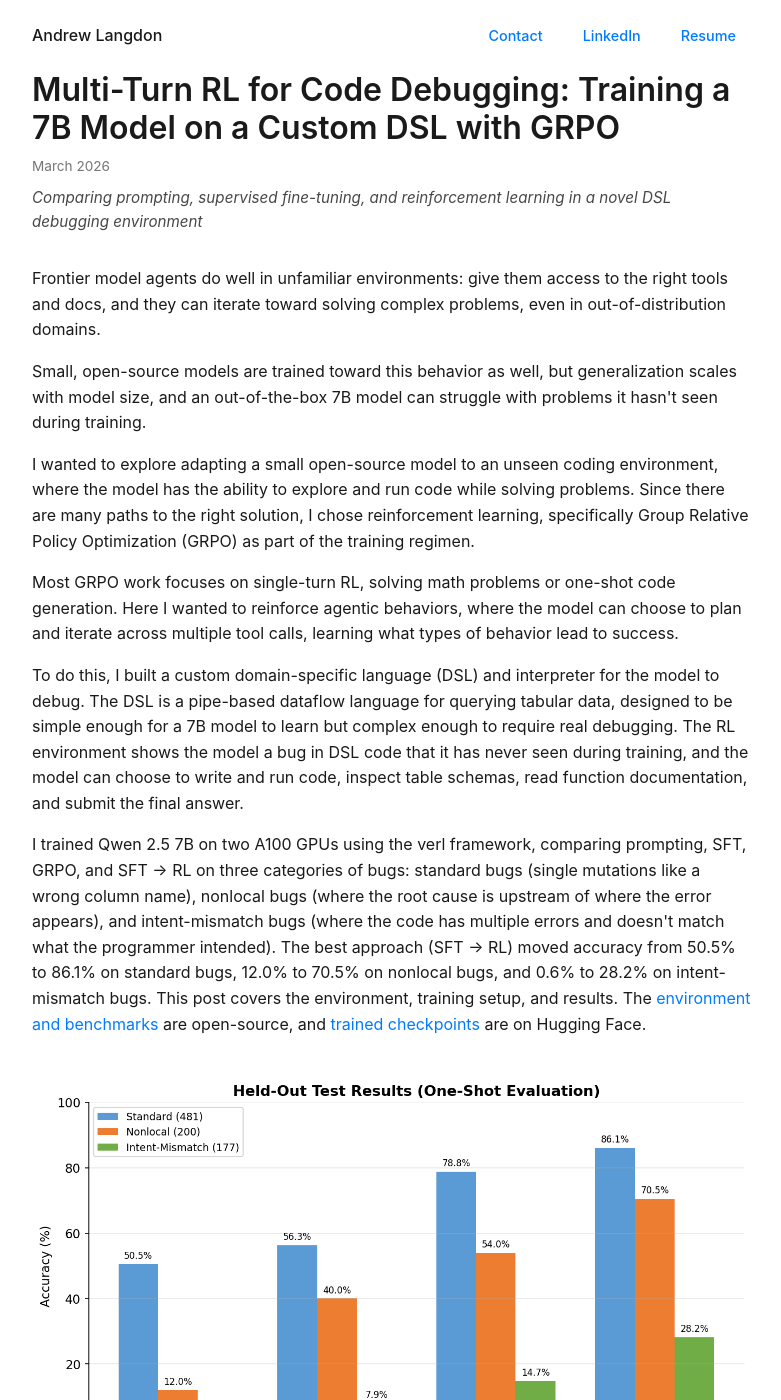
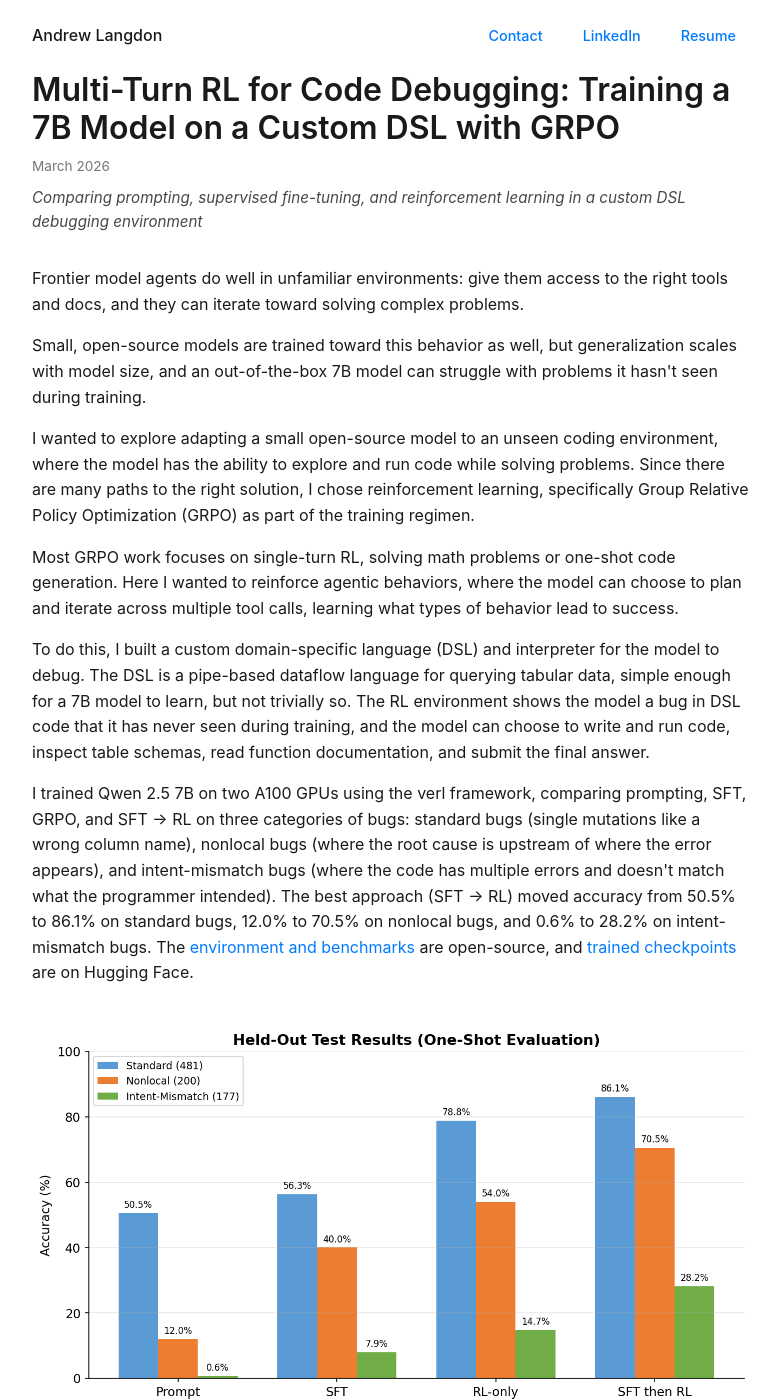
Before and after one commit to AndrewLngdn/andrewlngdn.github.io, a Jekyll site: the page built from dsl_debugger/index.html, in a window 1280 px wide and 1400 px high. Shown: the whole window, without its empty margins (248-1029 px from the left). Built offline with Jekyll 4.4.1, drawn with Linux system fonts in a browser that asks for light colours; some of the changed text lies outside the part shown.

Commit message:
Remove AI-isms and clean up copy

```diff
--- a/dsl_debugger/index.html
+++ b/dsl_debugger/index.html
@@ -1,7 +1,7 @@
 ---
 layout: default
 title: "Multi-Turn RL for Code Debugging: Training a 7B Model on a Custom DSL with GRPO"
-description: "Comparing prompting, supervised fine-tuning, and reinforcement learning in a novel DSL debugging environment"
+description: "Comparing prompting, supervised fine-tuning, and reinforcement learning in a custom DSL debugging environment"
 og_image: /dsl_debugger/figures/results_bars.png
 og_image_alt: "Results table showing RL training improvements for DSL debugging agent"
 ---
@@ -168,9 +168,9 @@
 
 <h1>Multi-Turn RL for Code Debugging: Training a 7B Model on a Custom DSL with GRPO</h1>
 <p style="text-align: left; opacity: 0.6; font-size: 0.85rem; margin-top: 0; margin-bottom: 0.5rem;">March 2026</p>
-<p class="subtitle">Comparing prompting, supervised fine-tuning, and reinforcement learning in a novel DSL debugging environment</p>
+<p class="subtitle">Comparing prompting, supervised fine-tuning, and reinforcement learning in a custom DSL debugging environment</p>
 
-<p>Frontier model agents do well in unfamiliar environments: give them access to the right tools and docs, and they can iterate toward solving complex problems, even in out-of-distribution domains.</p>
+<p>Frontier model agents do well in unfamiliar environments: give them access to the right tools and docs, and they can iterate toward solving complex problems.</p>
 
 <p>Small, open-source models are trained toward this behavior as well, but generalization scales with model size, and an out-of-the-box 7B model can struggle with problems it hasn't seen during training.</p>
 
@@ -178,13 +178,12 @@
 
 <p>Most GRPO work focuses on single-turn RL, solving math problems or one-shot code generation. Here I wanted to reinforce agentic behaviors, where the model can choose to plan and iterate across multiple tool calls, learning what types of behavior lead to success.</p>
 
-<p>To do this, I built a custom domain-specific language (DSL) and interpreter for the model to debug. The DSL is a pipe-based dataflow language for querying tabular data, designed to be simple enough for a 7B model to learn but complex enough to require real debugging. The RL environment shows the model a bug in DSL code that it has never seen during training, and the model can choose to write and run code, inspect table schemas, read function documentation, and submit the final answer.</p>
+<p>To do this, I built a custom domain-specific language (DSL) and interpreter for the model to debug. The DSL is a pipe-based dataflow language for querying tabular data, simple enough for a 7B model to learn, but not trivially so. The RL environment shows the model a bug in DSL code that it has never seen during training, and the model can choose to write and run code, inspect table schemas, read function documentation, and submit the final answer.</p>
 
-<p>I trained Qwen 2.5 7B on two A100 GPUs using the verl framework, comparing prompting, SFT, GRPO, and SFT &rarr; RL on three categories of bugs: standard bugs (single mutations like a wrong column name), nonlocal bugs (where the root cause is upstream of where the error appears), and intent-mismatch bugs (where the code has multiple errors and doesn't match what the programmer intended). The best approach (SFT &rarr; RL) moved accuracy from 50.5% to 86.1% on standard bugs, 12.0% to 70.5% on nonlocal bugs, and 0.6% to 28.2% on intent-mismatch bugs. This post covers the environment, training setup, and results. The <a href="https://github.com/AndrewLngdn/dsl-debug" target="_blank">environment and benchmarks</a> are open-source, and <a href="https://huggingface.co/andrewlngdn/dsl-debug-7b-sft-rl" target="_blank">trained checkpoints</a> are on Hugging Face.</p>
+<p>I trained Qwen 2.5 7B on two A100 GPUs using the verl framework, comparing prompting, SFT, GRPO, and SFT &rarr; RL on three categories of bugs: standard bugs (single mutations like a wrong column name), nonlocal bugs (where the root cause is upstream of where the error appears), and intent-mismatch bugs (where the code has multiple errors and doesn't match what the programmer intended). The best approach (SFT &rarr; RL) moved accuracy from 50.5% to 86.1% on standard bugs, 12.0% to 70.5% on nonlocal bugs, and 0.6% to 28.2% on intent-mismatch bugs. The <a href="https://github.com/AndrewLngdn/dsl-debug" target="_blank">environment and benchmarks</a> are open-source, and <a href="https://huggingface.co/andrewlngdn/dsl-debug-7b-sft-rl" target="_blank">trained checkpoints</a> are on Hugging Face.</p>
 
 <img src="figures/results_bars.png" alt="Held-out test results bar chart" style="width: 100%; margin: 1.5rem 0;">
 
-<hr>
 <p>Here's an example of a problem the model learned to solve. The buggy code joins two tables and aggregates, but produces an empty table. Comparing the code with the expected output reveals four bugs: the join matches on the wrong key, the aggregation uses <code>max</code> instead of <code>min</code>, the sort is ascending instead of descending, and it returns 5 rows instead of 3.</p>
 
 <pre><code>document_sections = load("document_sections")
@@ -323,7 +322,6 @@
 
 <p>The base model inspects all the data but misdiagnoses the problem as duplicate rows and tries a DSL operation that doesn't exist. The trained model doesn't inspect at all. Instead it runs modified code repeatedly, using each failure to narrow down the fix. When turn 5 produces an error saying <code>asset_id</code> isn't in the <code>parts</code> table, it realizes the join key should be <code>part_id == part_id</code>, not <code>asset_id == part_id</code>.</p>
 
-<hr>
 
 <h2>Reproduction</h2>
 
@@ -342,7 +340,6 @@
 dsl-debug eval --split nonlocal
 dsl-debug eval --split intent_mismatch</code></pre>
 
-<hr>
 
 <h2>The Environment</h2>
 
@@ -422,7 +419,7 @@
     <li>Intent-mismatch: 7.9%. First significant result, but still low.</li>
 </ul>
 
-<p>1.5k trajectories is modest and probably the biggest limitation of this work. A continuation of this project would likely see better performance with 10x more trajectories, but my initial thinking was simulating an environment where these trajectories were created by a small number of human experts. This was a somewhat arbitrary "design choice": you could easily craft a scenario where 10k trajectories come from mining user behavior in a proprietary system. Despite this lower amount of trajectories, SFT &rarr; RL did show that RL can build effectively on even a modest SFT warmup.</p>
+<p>1.5k trajectories is modest and probably the biggest limitation of this work. A continuation of this project would likely see better performance with 10x more trajectories, but my initial thinking was simulating an environment where these trajectories were created by a small number of human experts. This was a somewhat arbitrary "design choice": you could easily craft a scenario where 10k trajectories come from mining user behavior in a proprietary system. Despite this, SFT &rarr; RL did show that RL can build effectively on even a modest SFT warmup.</p>
 
 <h2>GRPO: How It Works</h2>
 
@@ -452,13 +449,13 @@
     <li>$\beta\, D_{KL}(\pi_\theta \| \pi_{ref})$: KL penalty that keeps the model close to a reference policy (usually the base model)</li>
 </ul>
 
-<p>In practice, the clip/min and probability ratio are inherited from PPO but don't play a significant role in standard GRPO (which generates fresh rollouts each step rather than reusing old ones). I also dropped the KL penalty ($\beta = 0$). Stripping those out, the core of what GRPO computes is: for each token in each rollout, nudge the model's probability by the advantage.</p>
+<p>In practice, the clip/min and probability ratio are inherited from PPO but don't play a significant role in standard GRPO (which generates fresh rollouts each step rather than reusing old ones). I also dropped the KL penalty ($\beta = 0$). Stripping those out, the core of what GRPO computes is: for each token in each rollout, adjust the model's probability by the advantage.</p>
 
 <p style="text-align: center; margin: 1.5rem 0;">
 $$J(\theta) = \mathbb{E}\Bigg[ \frac{1}{G} \sum_{i=1}^{G} \frac{1}{|o_i|} \sum_{t=1}^{|o_i|} \log \underbrace{\color{#5B9BD5}{\pi_\theta(o_{i,t} \mid q, o_{i,\lt t})}}_{\color{#5B9BD5}{\text{model}}} \;\cdot\; \underbrace{\color{#ED7D31}{\hat{A}_{i,t}}}_{\color{#ED7D31}{\text{advantage}}} \Bigg]$$
 </p>
 
-<p>The <span style="color: #5B9BD5; font-weight: 600;">model</span> term is the probability the model assigns to each token it generated. The gradient increases this probability for tokens from successful rollouts and decreases it for tokens from failures. The <span style="color: #ED7D31; font-weight: 600;">advantage</span> scales how hard to push: it says whether this rollout did better or worse than the others in its group.</p>
+<p>The <span style="color: #5B9BD5; font-weight: 600;">model</span> term is the probability the model assigns to each token it generated. The gradient increases this probability for tokens from successful rollouts and decreases it for tokens from failures. The <span style="color: #ED7D31; font-weight: 600;">advantage</span> determines the direction and magnitude: positive for rollouts that beat the group average, negative for those that didn't.</p>
 
 <p>The advantage is computed by normalizing rewards within each group:</p>
 
@@ -625,7 +622,7 @@
 
 <h2>Try It Yourself</h2>
 
-<p>RL results can be notoriously hard to reproduce. They're sensitive to hyperparameters, infrastructure versions, and subtle environment details. To make this as reproducible as possible, the entire training stack is packaged as a single Docker image with the environment, training configs, evaluation harness, and all dependencies baked in. You can go from a fresh GPU pod to a running training job in a few commands.</p>
+<p>RL results are notoriously hard to reproduce. They're sensitive to hyperparameters, infrastructure versions, and subtle environment details. To make this as reproducible as possible, the entire training stack is packaged as a single Docker image with the environment, training configs, evaluation harness, and all dependencies baked in. You can go from a fresh GPU pod to a running training job in a few commands.</p>
 
 <pre><code><span style="color: #6a737d;"># Full training reproduction on a 2xA100 pod</span>
 git clone https://github.com/AndrewLngdn/dsl-debug.git
@@ -649,7 +646,6 @@
 
 <p>The repo includes 858 held-out test problems across three difficulty levels, a FastAPI server for language-agnostic access, and pre-trained checkpoints on Hugging Face.</p>
 
-<hr>
 
 <p style="margin-top: 2rem;">If you have questions or want to chat, reach out at <a href="mailto:andrewlngdn@gmail.com">andrewlngdn@gmail.com</a>. The <a href="https://github.com/AndrewLngdn/dsl-debug" target="_blank">environment and benchmarks</a> are on GitHub, and <a href="https://huggingface.co/andrewlngdn/dsl-debug-7b-sft-rl" target="_blank">trained checkpoints</a> are on Hugging Face.</p>
 
```
